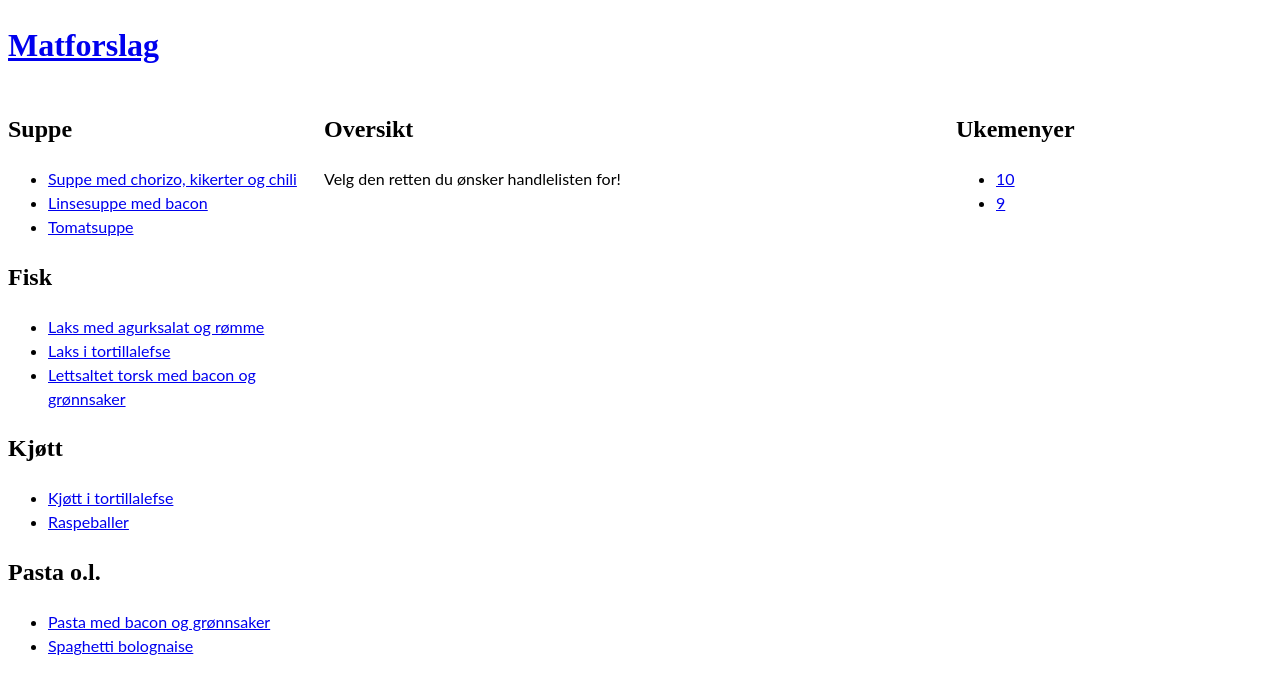
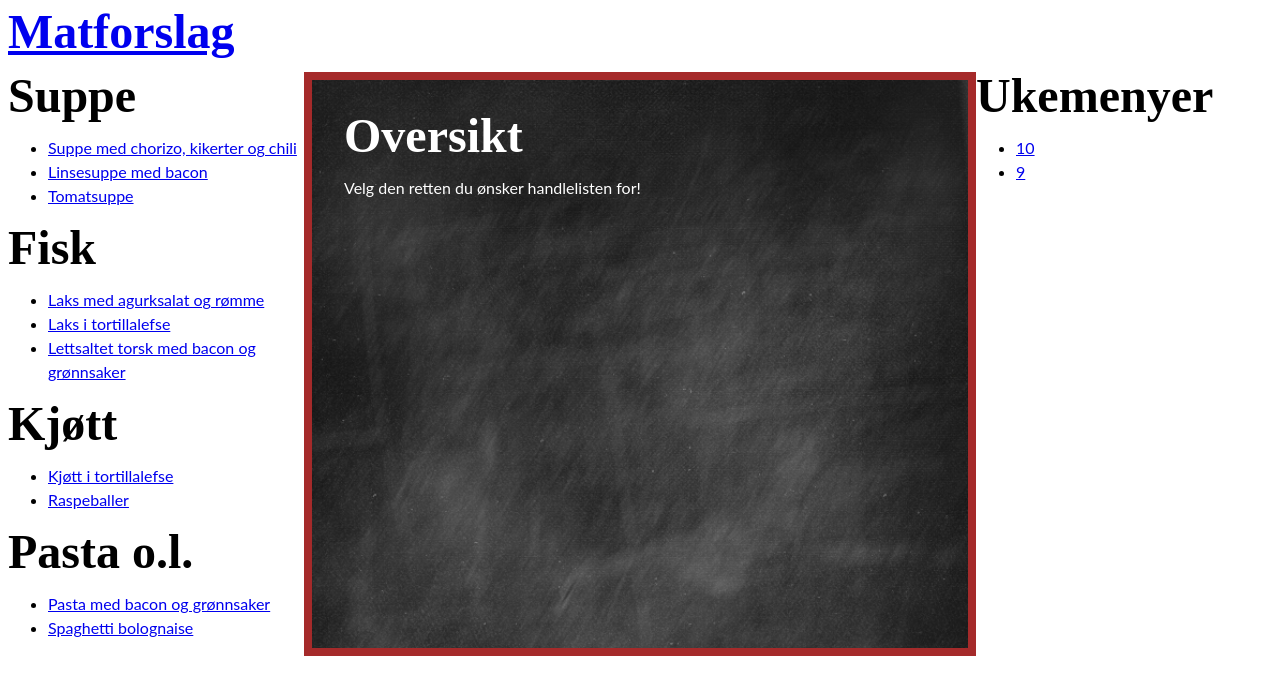
Before and after one commit to arejoh/matforslag, a Jekyll site: the page built from index.md, in a window 1280 px wide. Shown: the top 695 px of the page. Built offline with Jekyll 4.4.1, drawn with Linux system fonts in a browser that asks for light colours.

Commit message:
Adding some styling

```diff
--- a/_includes/matforslag.html
+++ b/_includes/matforslag.html
@@ -1,6 +1,7 @@
 <nav class="dinners">
 {% for category in site.data.categories  %}
-  <h2 class="dinners__title--{{ category.category }}">{{ category.name }}</h2>
+  <section>
+    <h1 class="dinners__title--{{ category.category }}">{{ category.name }}</h1>
     <ul class="dinners__list--{{ category-category }}">
     {% for p in site.pages %}
       {% if p.category == category.category %}
@@ -8,5 +9,6 @@
     {% endif %}
     {% endfor %}
     </ul>
+  </section>
 {% endfor %}
 </nav>
--- /dev/null
+++ b/_sass/_article.scss
@@ -0,0 +1,7 @@
+article {
+  background: url(../img/chalkboard-black.jpg);
+  background-size: cover;
+  border: brown solid 0.5em;
+  color: #fff;
+  padding: 2em;
+}
--- /dev/null
+++ b/_sass/_typography.scss
@@ -0,0 +1,27 @@
+body {
+  font-size: 100%;
+  font-family: $sans-serif-font;
+  line-height: 1.5;
+}
+h1, h2, h3, h4 {
+  font-family: $serif-font;
+}
+h1 {
+  font-size: 3rem;
+}
+h2 {
+  font-size: 2rem;
+}
+h3 {
+  font-size: 1.5rem;
+}
+h4 {
+  font-size: 1.2rem;
+}
+.site-header__title,
+.page__title,
+[class^="dinners__title"],
+.week-menus__title {
+  line-height: 1;
+  margin: 0 0 1rem;
+}
--- a/_sass/_variables.scss
+++ b/_sass/_variables.scss
@@ -2,5 +2,5 @@
 // Fonts
 /////////
 
-$serif-font: "sanvito-pro-subhead", serif;
+$serif-font: "ff-providence-sans-web-pro", serif;
 $sans-serif-font: "lato", sans-serif;
--- a/css/style.scss
+++ b/css/style.scss
@@ -2,13 +2,6 @@
 ---
 
 @import "variables";
+@import "typography";
 @import "layout";
-
-body {
-  font-size: 100%;
-  font-family: $sans-serif-font;
-  line-height: 1.5;
-}
-h1, h2, h3, h4 {
-  font-family: $serif-font;
-}
+@import "article";
```
Also changed, not shown: img/chalkboard-black.jpg (added), 1 other file. Lines whose indentation alone changed are shown as unchanged.
